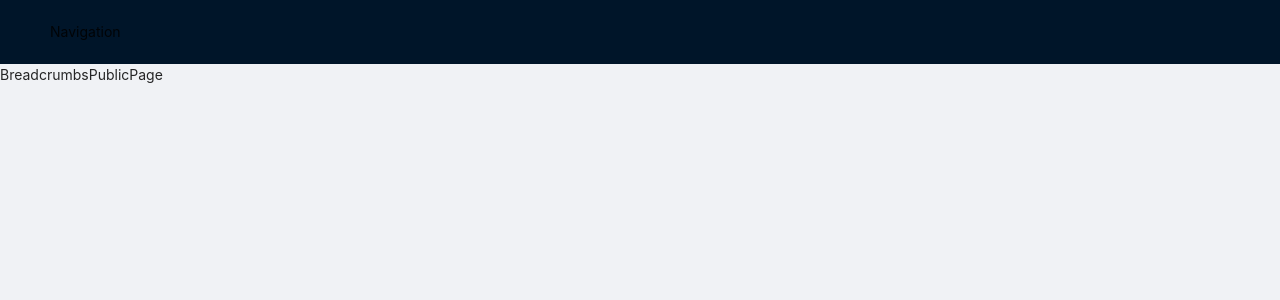
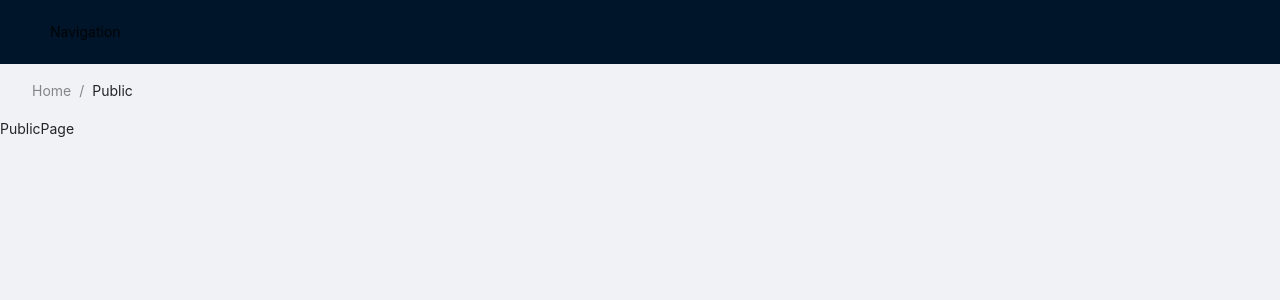
Before and after one commit to parzhitsky/ant-design-try, a React (Create React App) app in the folder client/: page /public in a window 1280 px wide. Shown: the top 300 px of the page. Built offline with nearby package versions, Linux system fonts and the light colour scheme.

Commit message:
Implement <Breadcrumbs />

```diff
--- /dev/null
+++ b/client/src/app.module.css
@@ -0,0 +1,4 @@
+.Content > * {
+	padding: 1rem 2rem 0;
+	margin-bottom: 1rem;
+}
--- a/client/src/app.tsx
+++ b/client/src/app.tsx
@@ -1,18 +1,25 @@
+import type React from "react";
 import { BrowserRouter, Switch, Route, Redirect } from "react-router-dom";
 import { Layout } from "antd";
+import classes from "./app.module.css";
 import PublicPage from "./pages/public-page";
 import PrivatePage from "./pages/private-page";
 import Navigation from "./components/navigation";
 import Breadcrumbs from "./components/breadcrumbs";
 
-function App() {
+/** @private */
+const layoutStyle: React.CSSProperties = {
+  minHeight: "100%",
+};
+
+export default function App() {
   return (
     <BrowserRouter>
-      <Layout style={{ minHeight: "100%" }}>
+      <Layout style={layoutStyle}>
         <Layout.Header>
           <Navigation />
         </Layout.Header>
-        <Layout.Content>
+        <Layout.Content className={classes.Content}>
           <Breadcrumbs />
           <Switch>
             <Route exact path="/">
@@ -30,5 +37,3 @@ function App() {
     </BrowserRouter>
   );
 }
-
-export default App;
--- a/client/src/components/breadcrumbs.tsx
+++ b/client/src/components/breadcrumbs.tsx
@@ -1,7 +1,15 @@
+import { useSelector } from "react-redux";
+import { Breadcrumb } from "antd";
+import type { State } from "../store"; // TODO: add path aliases
+
 export default function Breadcrumbs() {
+	const items = useSelector((state: State) => state.app.breadcrumbs);
+
 	return (
-		<>
-			Breadcrumbs
-		</>
+		<Breadcrumb>
+			{items.map((item) => (
+				<Breadcrumb.Item key={item}>{item}</Breadcrumb.Item>
+			))}
+		</Breadcrumb>
 	);
 }
--- /dev/null
+++ b/client/src/pages/abstract-page.tsx
@@ -0,0 +1,25 @@
+import type React from "react";
+import { useEffect } from "react";
+import useAction from "../store/use-action"; // TODO: add path aliases
+
+/** @private */
+interface Props {
+	breadcrumbItem: string;
+	children?: React.ReactNode;
+}
+
+export default function AbstractPage({
+	breadcrumbItem,
+	children = null,
+}: Props) {
+	const breadcrumbsPush = useAction("APP$BREADCRUMBS_PUSH");
+	const breadcrumbsPop = useAction("APP$BREADCRUMBS_POP");
+
+	useEffect(() => {
+		breadcrumbsPush(breadcrumbItem);
+
+		return breadcrumbsPop;
+	}, [ breadcrumbItem, breadcrumbsPush, breadcrumbsPop ]);
+
+	return children as React.ReactElement;
+}
--- a/client/src/pages/private-page.tsx
+++ b/client/src/pages/private-page.tsx
@@ -1,7 +1,9 @@
+import AbstractPage from "./abstract-page";
+
 export default function PrivatePage() {
 	return (
-		<>
+		<AbstractPage breadcrumbItem="Private">
 			PrivatePage
-		</>
+		</AbstractPage>
 	);
 }
--- a/client/src/pages/public-page.tsx
+++ b/client/src/pages/public-page.tsx
@@ -1,7 +1,9 @@
+import AbstractPage from "./abstract-page";
+
 export default function PublicPage() {
 	return (
-		<>
+		<AbstractPage breadcrumbItem="Public">
 			PublicPage
-		</>
+		</AbstractPage>
 	);
 }
--- a/client/src/store/app/reducer.ts
+++ b/client/src/store/app/reducer.ts
@@ -9,7 +9,7 @@ type Action<Type extends ActionType = ActionType> = ActionFrom<PayloadMap, Type>
 
 /** @private */
 const initial: State = {
-	breadcrumbs: [],
+	breadcrumbs: [ "Home" ],
 };
 
 export default function reducer(state = initial, action: Action): State {
```
